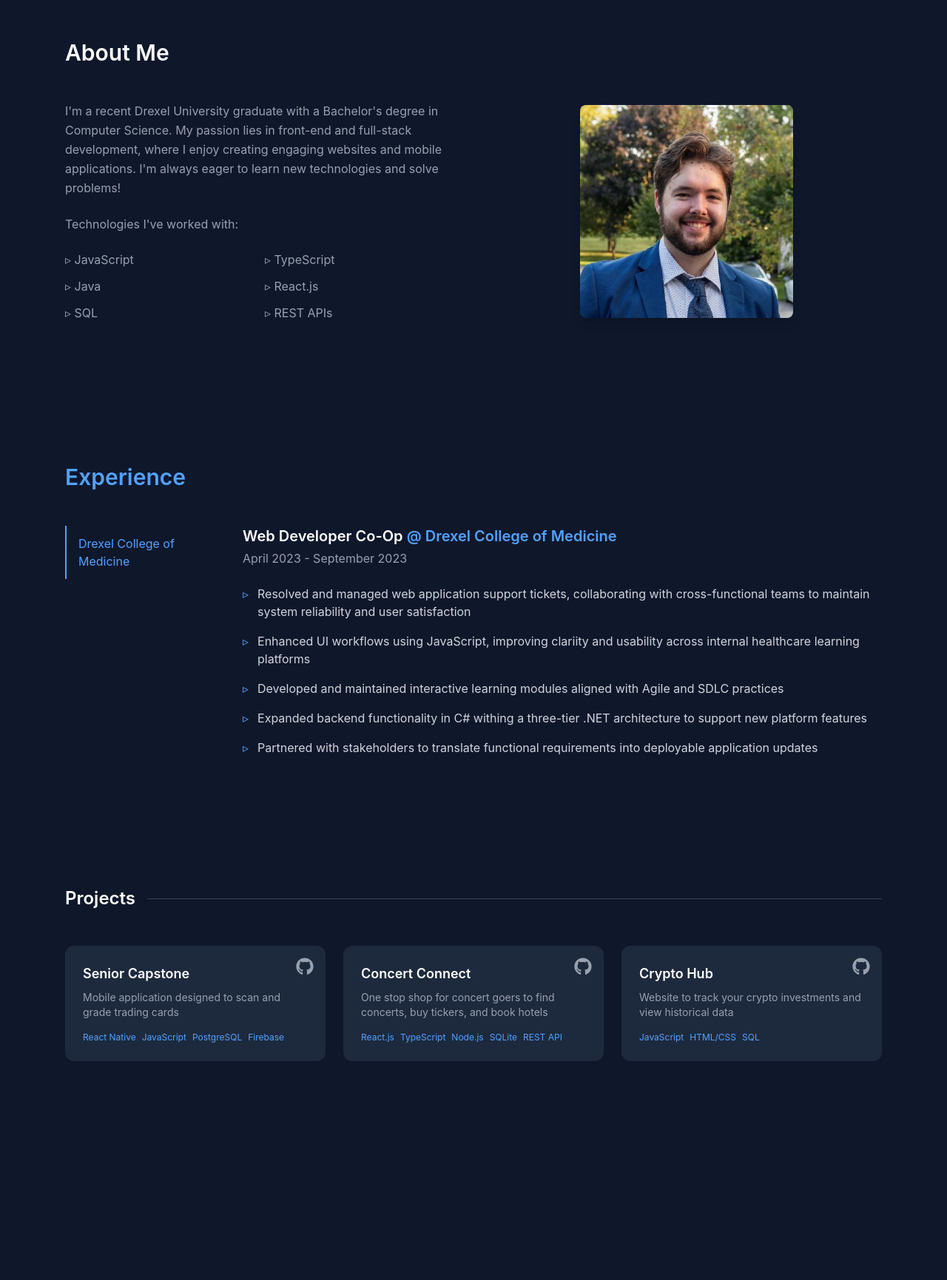
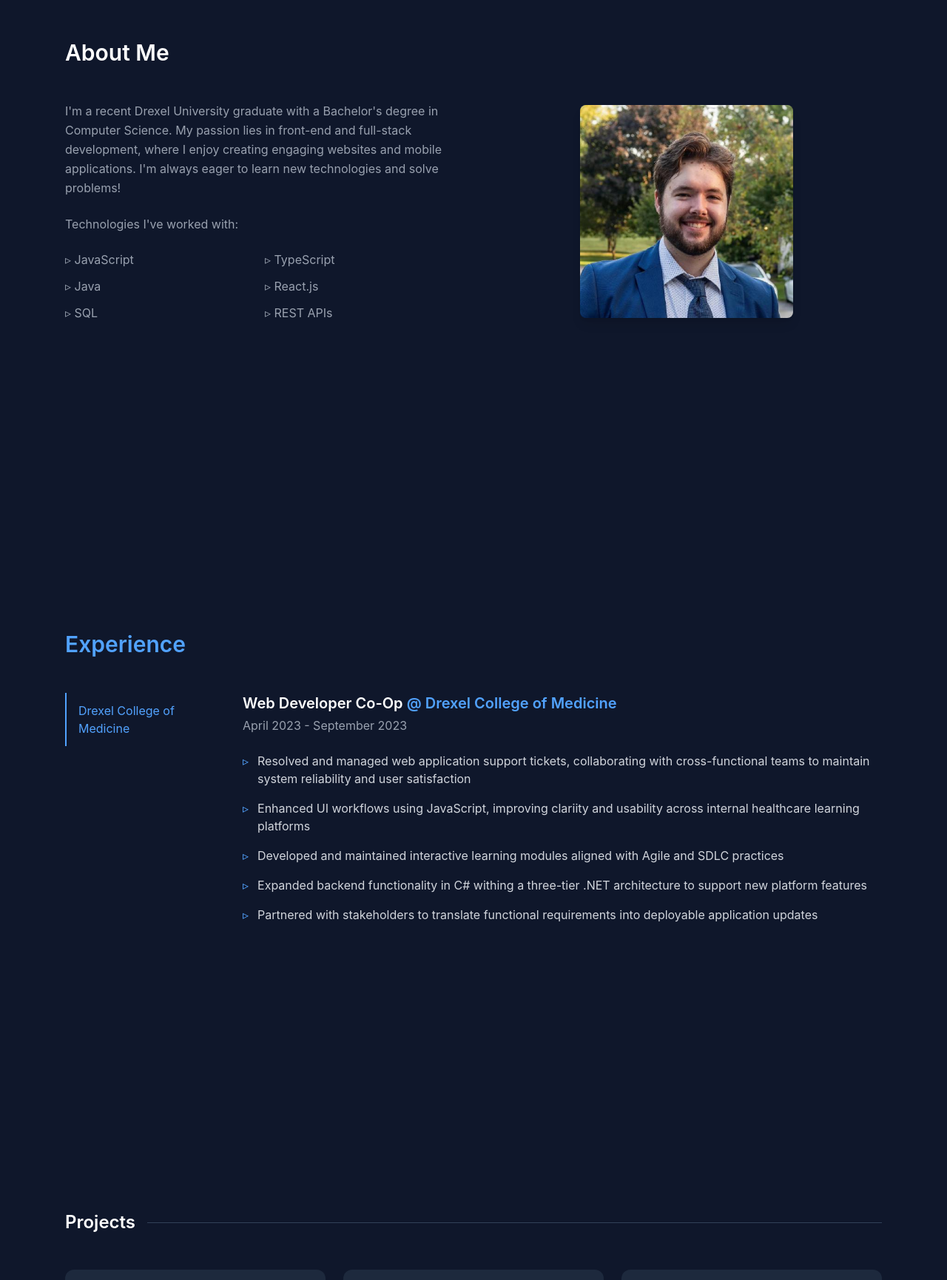
Before and after one commit to wkaiser21/portfolio-site, a React (Vite) app: page / in a window 1280 px wide. Shown: the part 843-2574 px from the top of the page at 74% size. Before the commit the page ends 2358 px from the top, so only its background shows below. Built offline with nearby package versions, Linux system fonts and the light colour scheme.

Commit message:
fix: each section taking up screen height to prevent pre-animations

```diff
--- a/src/components/About.jsx
+++ b/src/components/About.jsx
@@ -2,7 +2,7 @@
   return (
     <section
       id="about"
-      className="bg-slate-900 text-white py-24"
+      className="bg-slate-900 text-white py-24 min-h-screen"
       data-aos="fade-up"
     >
       <div className="max-w-6xl mx-auto px-6">
--- a/src/components/Experience.jsx
+++ b/src/components/Experience.jsx
@@ -21,7 +21,7 @@
   return (
     <section
       id="experience"
-      className="bg-slate-900 text-white py-24"
+      className="bg-slate-900 text-white py-24 min-h-screen"
       data-aos="fade-up"
     >
       <div className="max-w-6xl mx-auto px-6">
--- a/src/components/Projects.jsx
+++ b/src/components/Projects.jsx
@@ -29,7 +29,11 @@
   ];
 
   return (
-    <section id="projects" className="bg-slate-900 py-20" data-aos="fade-up">
+    <section
+      id="projects"
+      className="bg-slate-900 py-20 min-h-screen"
+      data-aos="fade-up"
+    >
       <div className="max-w-6xl mx-auto px-6">
         {/* Section Header */}
         <div className="flex items-center gap-4 mb-12">
```
